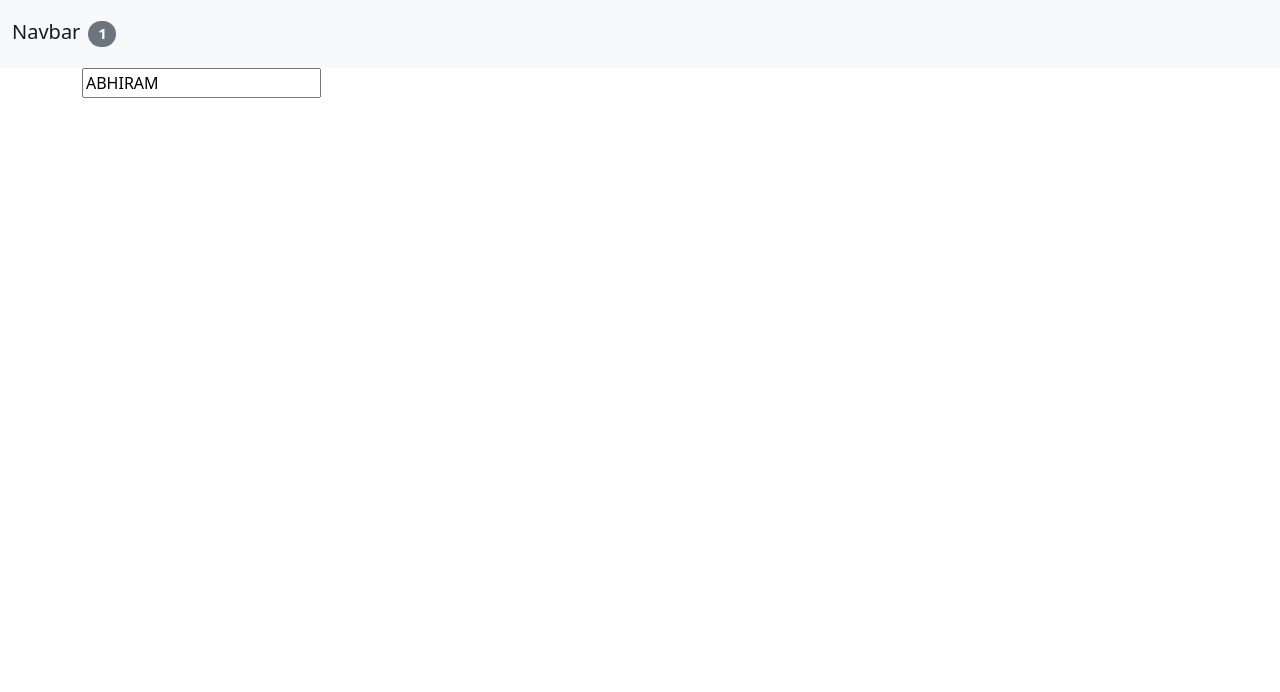
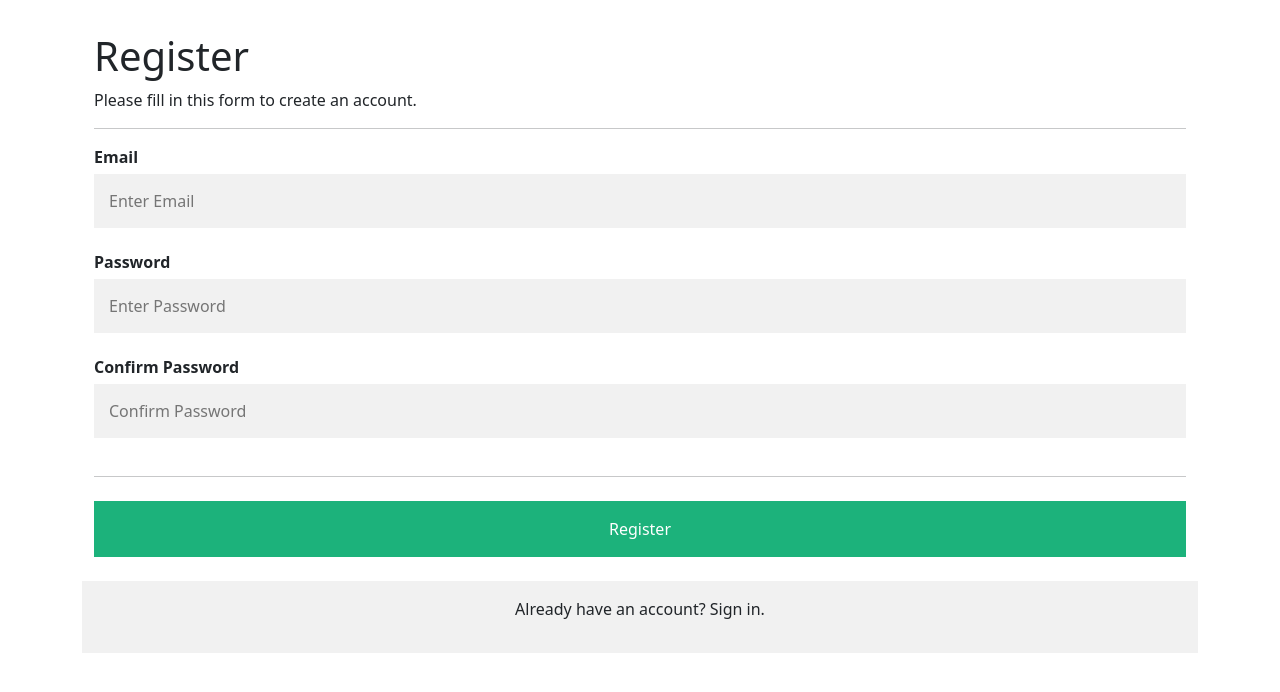
Before and after one commit to abhirampai/react-crash-by-mosh, a React (Create React App) app: page / in a window 1280 px wide. Shown: the top 692 px of the page. Built offline with nearby package versions, Linux system fonts and the light colour scheme.

Commit message:
added form validation

```diff
--- a/src/App.css
+++ b/src/App.css
@@ -36,3 +36,58 @@
     transform: rotate(360deg);
   }
 }
+
+.container {
+  padding: 16px;
+  background-color: white;
+}
+
+/* Full-width input fields */
+input[type="text"],
+input[type="password"] {
+  width: 100%;
+  padding: 15px;
+  margin: 5px 0 22px 0;
+  display: inline-block;
+  border: none;
+  background: #f1f1f1;
+}
+
+input[type="text"]:focus,
+input[type="password"]:focus {
+  background-color: #ddd;
+  outline: none;
+}
+
+/* Overwrite default styles of hr */
+hr {
+  border: 1px solid #f1f1f1;
+  margin-bottom: 25px;
+}
+
+/* Set a style for the submit button */
+.registerbtn {
+  background-color: #04aa6d;
+  color: white;
+  padding: 16px 20px;
+  margin: 8px 0;
+  border: none;
+  cursor: pointer;
+  width: 100%;
+  opacity: 0.9;
+}
+
+.registerbtn:hover {
+  opacity: 1;
+}
+
+/* Add a blue text color to links */
+a {
+  color: dodgerblue;
+}
+
+/* Set a grey background color and center the text of the "sign in" section */
+.signin {
+  background-color: #f1f1f1;
+  text-align: center;
+}
--- a/src/App.js
+++ b/src/App.js
@@ -1,8 +1,9 @@
 import "./App.css";
-import NavBar from "./components/navbar";
+// import NavBar from "./components/navbar";
 // import Counters from "./components/counters";
 import React, { Component } from "react";
-import Exercise10 from "./components/Exercise10";
+// import Exercise10 from "./components/Exercise10";
+import SampleForm from "./components/SampleForm";
 // import CounterFour from "./components/UseReducerHook.jsx/CounterFour";
 // import UserContextComponent from "./components/UseContextHook/UserContextComponent";
 // import CounterReducer from "./components/UseReducerHook.jsx/CounterReducer";
@@ -69,9 +70,6 @@ class App extends Component {
   render() {
     return (
       <React.Fragment>
-        <NavBar
-          totalCounters={this.state.counters.filter((c) => c.value > 0).length}
-        />
         <main className="container">
           {/* <Counters
             counters={this.state.counters}
@@ -93,7 +91,8 @@ class App extends Component {
               <UserContextComponent />
             </ChannelContext.Provider>
           </UserContext.Provider> */}
-          <Exercise10 />
+          {/* <Exercise10 /> */}
+          <SampleForm />
         </main>
       </React.Fragment>
     );
--- /dev/null
+++ b/src/components/SampleForm.jsx
@@ -0,0 +1,108 @@
+import { useState } from "react";
+
+const initForm = {
+  email: "",
+  password: "",
+  confirmPassword: "",
+};
+const SampleForm = () => {
+  const [form, setForm] = useState(initForm);
+  const [errorMessage, setError] = useState("");
+  const validateForm = () => {
+    let formValid = "";
+    let errorMessage = "";
+    const re =
+      /^(([^<>()[\]\\.,;:\s@"]+(\.[^<>()[\]\\.,;:\s@"]+)*)|(".+"))@((\[[0-9]{1,3}\.[0-9]{1,3}\.[0-9]{1,3}\.[0-9]{1,3}\])|(([a-zA-Z\-0-9]+\.)+[a-zA-Z]{2,}))$/;
+    if (!re.test(String(form.email).toLowerCase())) {
+      errorMessage = "Please check if email is valid";
+      formValid = false;
+    } else if (form.email === "" || form.password === "") {
+      errorMessage = "Please check email and password";
+      formValid = false;
+    } else if (form.password !== form.confirmPassword) {
+      errorMessage = "Please recheck if password and confirm password are same";
+      formValid = false;
+    } else {
+      formValid = true;
+    }
+    setError(errorMessage);
+    return formValid;
+  };
+
+  const handleChange = (e) => {
+    let prevForm = { ...form };
+    let { value, name } = e.target;
+    prevForm[name] = value;
+    console.log(value, name);
+    setForm(prevForm);
+  };
+
+  const handleSubmit = (e) => {
+    e.preventDefault();
+    const isFormValid = validateForm();
+    if (isFormValid) {
+      console.log(form);
+    }
+  };
+
+  return (
+    <form onSubmit={(e) => handleSubmit(e)}>
+      <div className="container">
+        <h1>Register</h1>
+        <p>Please fill in this form to create an account.</p>
+        <hr />
+
+        <label htmlFor="email">
+          <b>Email</b>
+        </label>
+        <input
+          type="text"
+          placeholder="Enter Email"
+          name="email"
+          value={form.email}
+          id="email"
+          onChange={(e) => handleChange(e)}
+          required
+        />
+
+        <label htmlFor="psw">
+          <b>Password</b>
+        </label>
+        <input
+          type="password"
+          placeholder="Enter Password"
+          name="password"
+          id="psw"
+          value={form.password}
+          onChange={(e) => handleChange(e)}
+          required
+        />
+
+        <label htmlFor="psw-repeat">
+          <b>Confirm Password</b>
+        </label>
+        <input
+          type="password"
+          placeholder="Confirm Password"
+          name="confirmPassword"
+          onChange={(e) => handleChange(e)}
+          id="psw-repeat"
+          value={form.confirmPassword}
+          required
+        />
+        <hr />
+
+        <button type="submit" className="registerbtn">
+          Register
+        </button>
+      </div>
+
+      <div className="container signin">
+        <p>Already have an account? Sign in.</p>
+      </div>
+      {errorMessage}
+    </form>
+  );
+};
+
+export default SampleForm;
```
